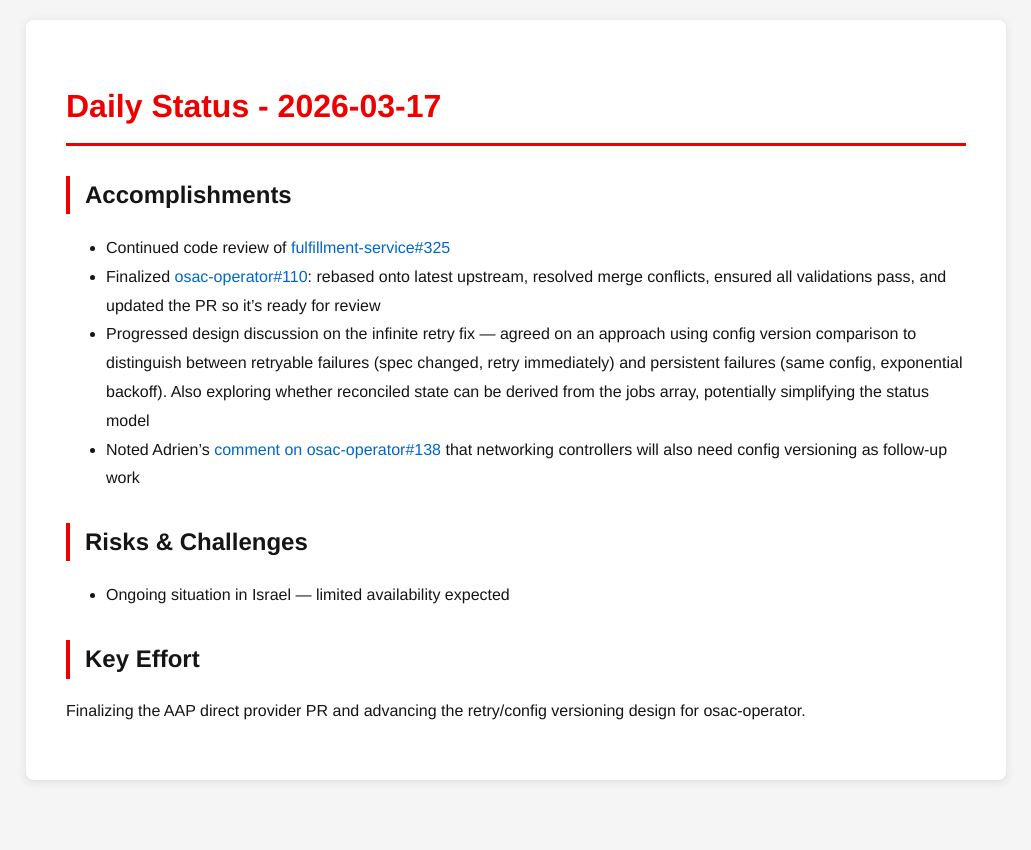
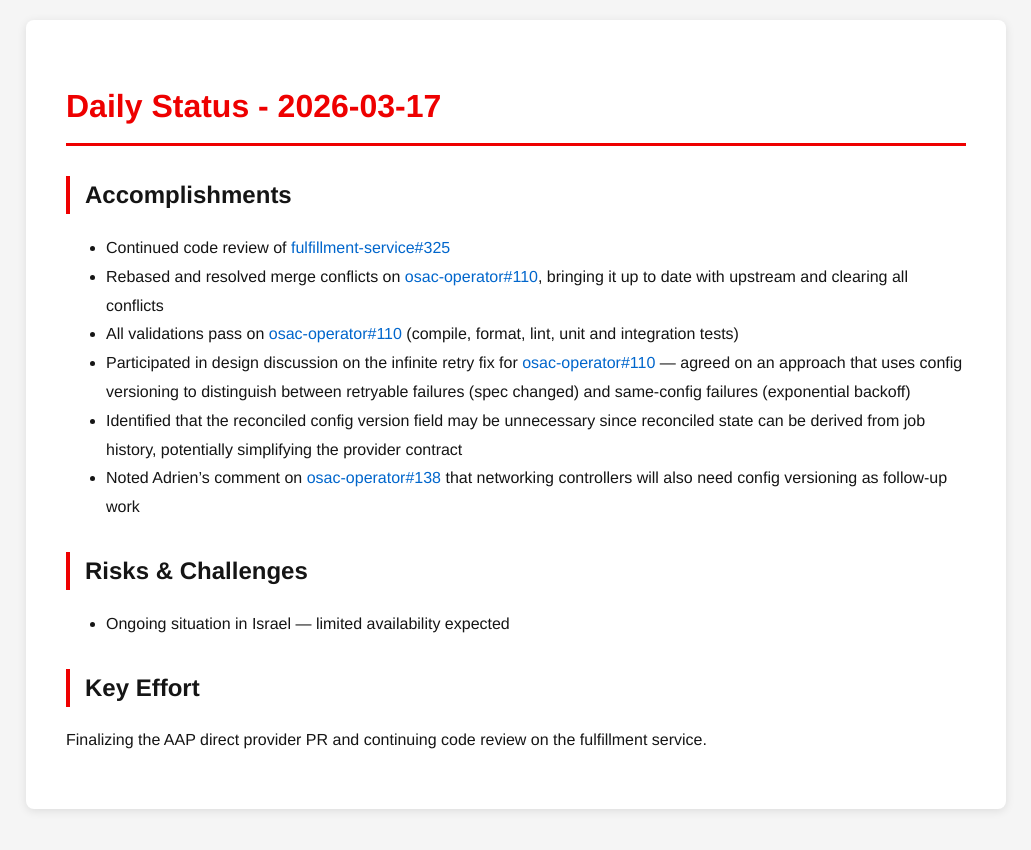
Before and after one commit to tzvatot/daily-status, a Jekyll site: the page built from 2026-03-17.md, in a window 1280 px wide. Shown: the top 850 px of the page, without its empty margins (124-1155 px from the left). Built offline with Jekyll 4.4.1, drawn with Linux system fonts in a browser that asks for light colours.

Commit message:
Daily status update - 2026-03-17

```diff
--- a/2026-03-17.md
+++ b/2026-03-17.md
@@ -8,12 +8,14 @@ date: 2026-03-17
 
 ## Accomplishments
 - Continued code review of [fulfillment-service#325](https://github.com/osac-project/fulfillment-service/pull/325)
-- Finalized [osac-operator#110](https://github.com/osac-project/osac-operator/pull/110): rebased onto latest upstream, resolved merge conflicts, ensured all validations pass, and updated the PR so it's ready for review
-- Progressed design discussion on the infinite retry fix — agreed on an approach using config version comparison to distinguish between retryable failures (spec changed, retry immediately) and persistent failures (same config, exponential backoff). Also exploring whether reconciled state can be derived from the jobs array, potentially simplifying the status model
-- Noted Adrien's [comment on osac-operator#138](https://github.com/osac-project/osac-operator/pull/138) that networking controllers will also need config versioning as follow-up work
+- Rebased and resolved merge conflicts on [osac-operator#110](https://github.com/osac-project/osac-operator/pull/110), bringing it up to date with upstream and clearing all conflicts
+- All validations pass on [osac-operator#110](https://github.com/osac-project/osac-operator/pull/110) (compile, format, lint, unit and integration tests)
+- Participated in design discussion on the infinite retry fix for [osac-operator#110](https://github.com/osac-project/osac-operator/pull/110) — agreed on an approach that uses config versioning to distinguish between retryable failures (spec changed) and same-config failures (exponential backoff)
+- Identified that the reconciled config version field may be unnecessary since reconciled state can be derived from job history, potentially simplifying the provider contract
+- Noted Adrien's comment on [osac-operator#138](https://github.com/osac-project/osac-operator/pull/138) that networking controllers will also need config versioning as follow-up work
 
 ## Risks & Challenges
 - Ongoing situation in Israel — limited availability expected
 
 ## Key Effort
-Finalizing the AAP direct provider PR and advancing the retry/config versioning design for osac-operator.
+Finalizing the AAP direct provider PR and continuing code review on the fulfillment service.
```
